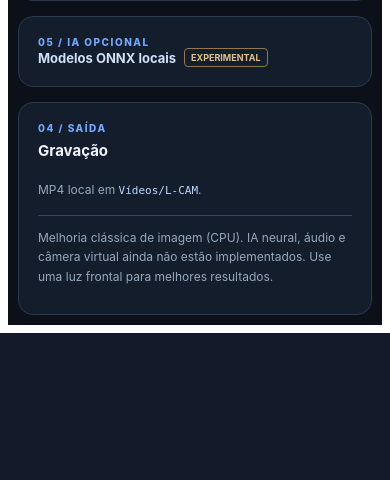
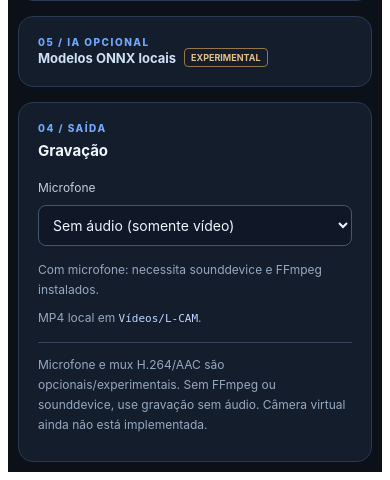
Before and after one commit to zxlawdx/L-CAM, a Python web app: template apps/camera/templates/index.html in a window 390 px wide. Shown: the part 1735-2215 px from the top of the page. Before the commit the page ends 2068 px from the top, so only its background shows below. Run offline with Jinja, Linux system fonts and the light colour scheme; the template is opened without the code that fills it, so the values that code supplies are empty.

Commit message:
feat(ui): opt-in microphone selection and honest audio dependency notice

```diff
--- a/apps/camera/templates/index.html
+++ b/apps/camera/templates/index.html
@@ -56,7 +56,11 @@
           <p id="lcam-model-status" class="lcam-model-status" role="status" aria-live="polite">IA desligada — processamento clássico ativo.</p>
         </details>
       </section>
-      <section class="lcam-panel"><span class="lcam-panel-label">04 / SAÍDA</span><h2>Gravação</h2><p>MP4 local em <code>Vídeos/L-CAM</code>.</p><p class="lcam-notice">Melhoria clássica de imagem (CPU). IA neural, áudio e câmera virtual ainda não estão implementados. Use uma luz frontal para melhores resultados.</p></section>
+      <section class="lcam-panel"><span class="lcam-panel-label">04 / SAÍDA</span><h2>Gravação</h2>
+        <label for="lcam-microphone">Microfone</label>
+        <select id="lcam-microphone"><option value="-1">Sem áudio (somente vídeo)</option></select>
+        <p id="lcam-audio-help">Com microfone: necessita sounddevice e FFmpeg instalados.</p>
+        <p>MP4 local em <code>Vídeos/L-CAM</code>.</p><p class="lcam-notice">Microfone e mux H.264/AAC são opcionais/experimentais. Sem FFmpeg ou sounddevice, use gravação sem áudio. Câmera virtual ainda não está implementada.</p></section>
     </aside>
   </div>
 </section>
```
